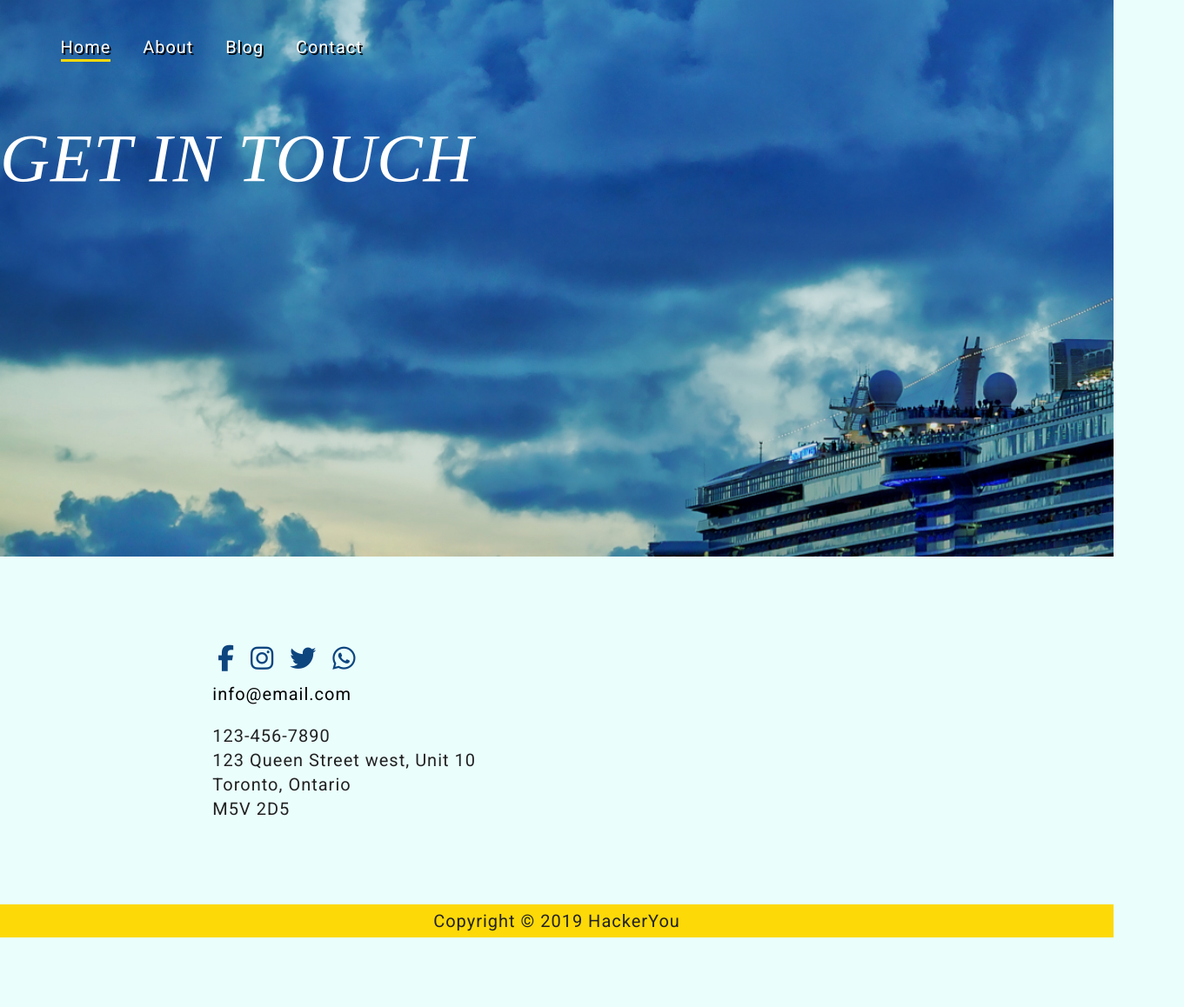
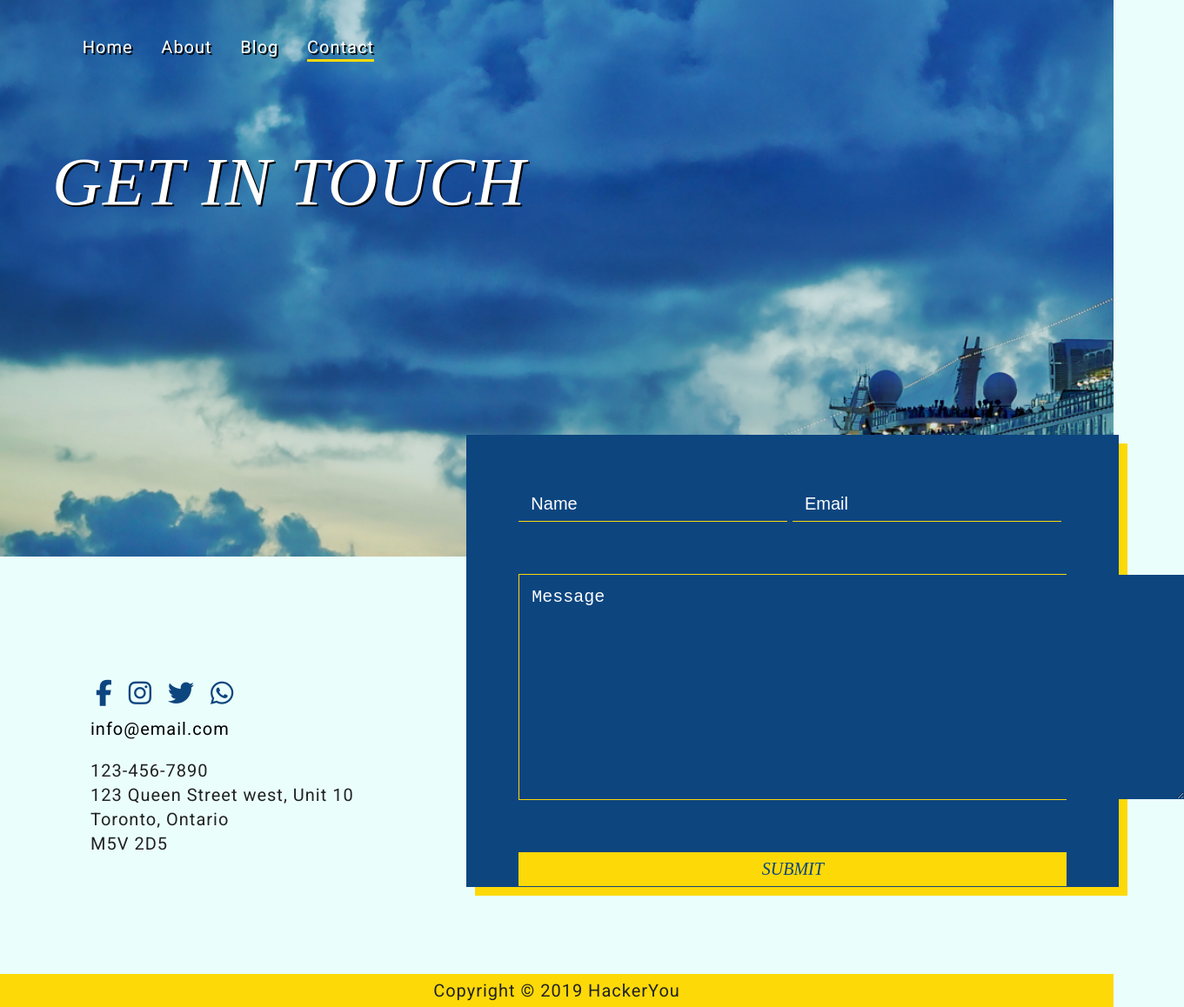
Before and after one commit to MattD87/boat-adventures, a plain HTML site: page contact.html in a window 1280 px wide. Shown: the whole page at 87% size, 1361 px wide, since content can reach past the window. Before the commit the page ends 1078 px from the top, so only its background shows below. Drawn offline with Linux system fonts and the light colour scheme; a web font is replaced by a local one.

Commit message:
finished form and contact styling

```diff
--- a/contact.html
+++ b/contact.html
@@ -18,16 +18,17 @@
     <header class="secondary-header">
       <nav>
         <ul class="header-nav">
-          <li class="active"><a href="index.html">Home</a></li>
-          <li><a href="#about">About</a></li>
+          <li><a href="index.html">Home</a></li>
+          <li><a href="index.html#about">About</a></li>
           <li><a href="blog.html">Blog</a></li>
-          <li><a href="contact.html">Contact</a></li>
+          <li class="active"><a href= "contact.html">Contact</a></li>
         </ul>
       </nav>
       <h1>Get in Touch</h1>
     </header>
   </div>
 
+  <div class="wrapper">
     <section class="contact-container">
       <div class="contact-info">
         <ul class="social-links">
@@ -45,9 +46,25 @@
         </address>
       </div>
 
+      <div class="form-wrapper">
         <form action="">
+          <fieldset>
+            <label for="name" class="visuallyHidden">Name</label>
+            <input type="text" name="name" id="name" placeholder="Name" required>
+
+            <label for="email" class="visuallyHidden">Email</label>
+            <input type="email" id="email" placeholder="Email" required>
+          </fieldset>
+          <div class="message-box">
+            <label for="comment" class="visuallyHidden">Message</label>
+            <textarea name="comment" rows="10" cols="60" id="comment" placeholder="Message"></textarea>
+          </div>
+
+          <button type="submit">Submit</button>
         </form>
+      </div>
     </section>
+  </div>
 
   <div class="full-bleed-wrapper">
     <footer>
--- a/styles/sass/partials/_buttons.scss
+++ b/styles/sass/partials/_buttons.scss
@@ -9,14 +9,12 @@ i {
   height: 80px;
   border-radius: 50%;
   text-align: center;
-  // line-height: 400px;
   vertical-align: middle;
   padding: 25px;
   margin-right: 20px;
 }
-// end of icons styling
 
-// read more button
+// Read More Button
 .read-more {
   background: $secondary;
   color: $primary;
@@ -24,3 +22,16 @@ i {
   padding: 8px;
   border: none;
 }
+
+// Contact Submit Button
+form button {
+  width: 100%;
+  background: $secondary;
+  color: $primary;
+  border: 0;
+  padding: 8px;
+  font-family: $heading-font;
+  font-weight: 400;
+  font-style: italic;
+  text-transform: uppercase;
+}
--- a/styles/sass/partials/_contact.scss
+++ b/styles/sass/partials/_contact.scss
@@ -3,7 +3,8 @@
   flex-direction: row;
   justify-content: space-around;
   align-items: center;
-  height: 400px;
+  height: 480px;
+  margin-left: 40px;
 }
 
 .social-links li {
--- /dev/null
+++ b/styles/sass/partials/_form.scss
@@ -0,0 +1,53 @@
+.visuallyHidden:not(:focus):not(:active) {
+  position: absolute;
+  width: 1px;
+  height: 1px;
+  margin: -1px;
+  border: 0;
+  padding: 0;
+  white-space: nowrap;
+  clip-path: inset(100%);
+  clip: rect(0 0 0 0);
+  overflow: hidden;
+}
+
+form,
+input[type=text],
+input[type=email],
+textarea {
+  background: $primary;
+  color: $secondary;
+}
+
+::placeholder {
+  color: #fff;
+}
+
+form {
+  height: 520px;
+  padding: 60px;
+  box-shadow: 10px 10px $secondary;
+  position: relative;
+  top: -120px;
+  right: -100px;
+
+}
+
+input[type=text], input[type=email] {
+  height: 40px;
+  width: 49%;
+  padding: 0 14px;
+  margin-bottom: 60px;
+  border: 0;
+  border-bottom: 1px solid $secondary;
+}
+
+.message-box {
+  margin-bottom: 60px;
+  border: 1px solid $secondary;
+}
+
+textarea {
+  padding: 14px;
+  border: 0;
+}
--- a/styles/sass/partials/_header.scss
+++ b/styles/sass/partials/_header.scss
@@ -25,7 +25,7 @@
   margin: 5%;
   padding-top: 13%;
   color: $secondary;
-  text-shadow: 1px 1px #fff;
+  text-shadow: 2px 2px #000;
 }
 
 .header-info img {
@@ -44,7 +44,6 @@
   background-repeat: no-repeat;
   height: 80vh;
   min-height: 300px;
-  // border: 2px solid red;
 }
 
 .secondary-header ul {
@@ -54,4 +53,6 @@
 
 .secondary-header h1 {
   color: #fff;
+  text-shadow: 2px 2px #000;
+  padding-left: 60px;
 }
--- a/styles/sass/partials/_main.scss
+++ b/styles/sass/partials/_main.scss
@@ -71,6 +71,7 @@
   color: #fff;
 }
 
+//Extra Vacation Days Styles
 .extra-vacation-container {
   display: flex;
   flex-direction: column;
@@ -85,6 +86,7 @@
   color: $primary;
 }
 
+//Banner Image Style
 .banner {
   background-image: url(../assets/banner.jpg);
   background-size: cover;
@@ -93,6 +95,7 @@
   height: 400px;
 }
 
+//Trip Contest Styles
 .win-trip {
   height: 500px;
   min-height: 300px;
@@ -116,6 +119,7 @@
   padding-bottom: 10px;
 }
 
+//Image Gallery Styles
 .gallery {
   background: $primary;
   display: flex;
--- a/styles/sass/partials/_nav.scss
+++ b/styles/sass/partials/_nav.scss
@@ -3,8 +3,10 @@ ul.header-nav {
   justify-content: space-around;
   // flex: 1 0 50%;
   list-style-type: none;
-  margin: 4%;
-  width: 30%;
+  padding: 40px;
+  margin: 3%;
+  margin-top: 0;
+  width: 35%;
 }
 
 .header-nav a {
@@ -13,7 +15,7 @@ ul.header-nav {
   text-shadow: 2px 2px #000;
 }
 
-ul.nav li {
+.header-nav li {
   text-align: center;
   // flex: 1 0 25%;
 }
--- a/styles/sass/partials/_wrapper.scss
+++ b/styles/sass/partials/_wrapper.scss
@@ -1,11 +1,20 @@
+//full-bleed wrapper
 .full-bleed-wrapper {
   width: 100%;
   max-width: 1400px;
   margin: 0 auto;
 }
 
+// /main content wrapper
 .wrapper {
   width: 90%;
   max-width: 1400px;
   margin: 0 auto;
 }
+
+// Form wrapper
+.form-wrapper {
+  margin: 0 auto;
+  max-width: 750px;
+  max-height: 600px;
+}
--- a/styles/sass/style.scss
+++ b/styles/sass/style.scss
@@ -7,6 +7,7 @@
 @import "partials/header";
 @import "partials/main";
 @import "partials/contact";
+@import "partials/form";
 @import "partials/footer";
 @import "partials/queries";
 
```
Also changed, not shown: styles/style.css. Lines whose indentation alone changed are shown as unchanged.
